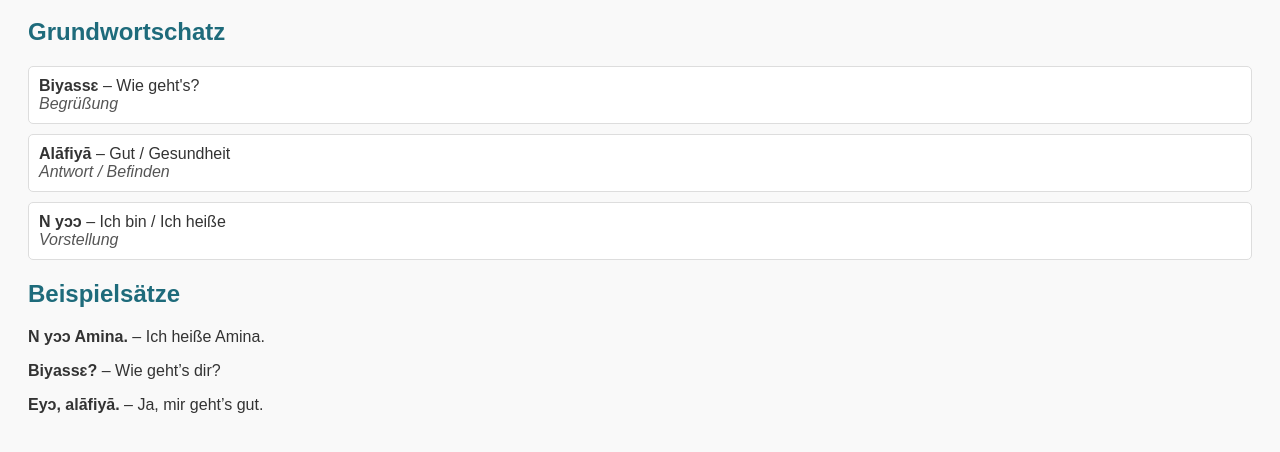
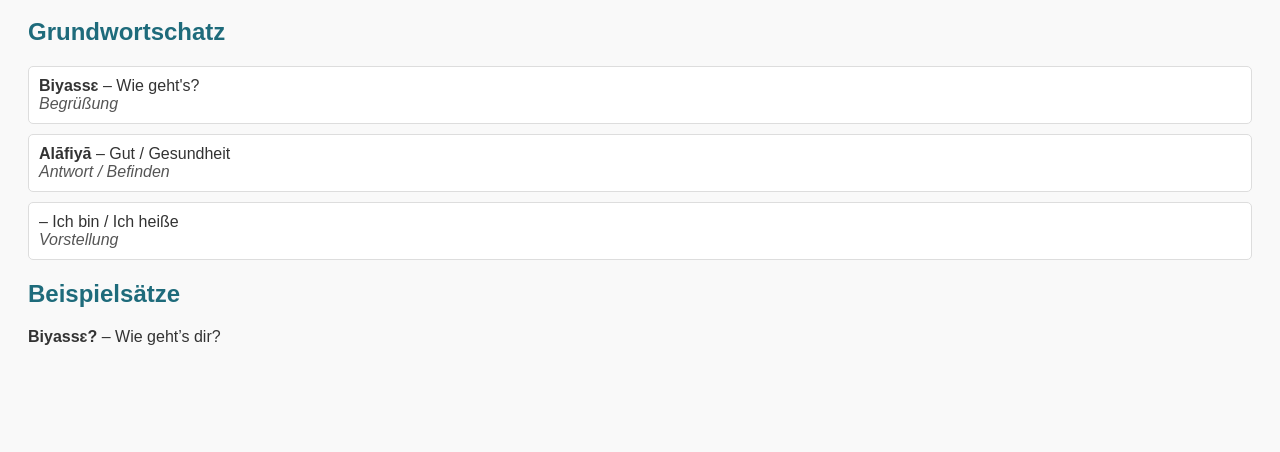
Before and after one commit to sarahtbnu/kotokoli-woerterbuch, a plain HTML site: page index.html in a window 1280 px wide. Shown: the part 128-580 px from the top of the page. Drawn offline with Linux system fonts and the light colour scheme.

Commit message:
Update index.html

```diff
--- a/index.html
+++ b/index.html
@@ -58,7 +58,7 @@
         <span class="category">Antwort / Befinden</span>
       </div>
       <div class="word">
-        <strong>N yɔɔ</strong> – Ich bin / Ich heiße <br>
+        <strong></strong> – Ich bin / Ich heiße <br>
         <span class="category">Vorstellung</span>
       </div>
     </div>
@@ -66,9 +66,9 @@
 
   <section id="saetze">
     <h2>Beispielsätze</h2>
-    <p><strong>N yɔɔ Amina.</strong> – Ich heiße Amina.</p>
+
     <p><strong>Biyassɛ?</strong> – Wie geht’s dir?</p>
-    <p><strong>Eyɔ, alāfiyā.</strong> – Ja, mir geht’s gut.</p>
+
   </section>
 
 </body>
```
